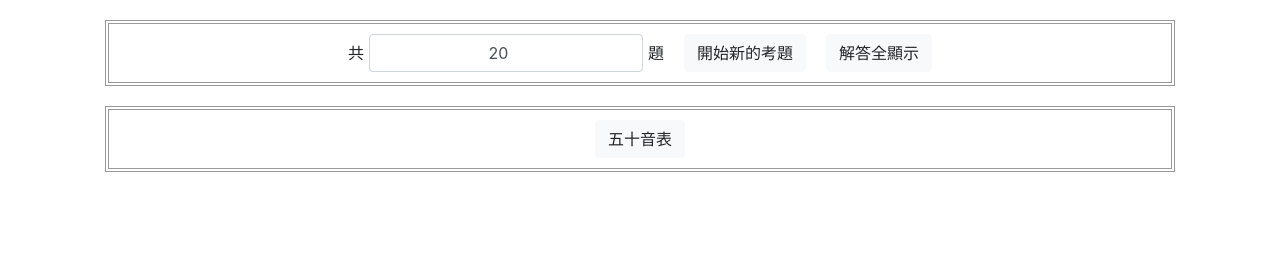
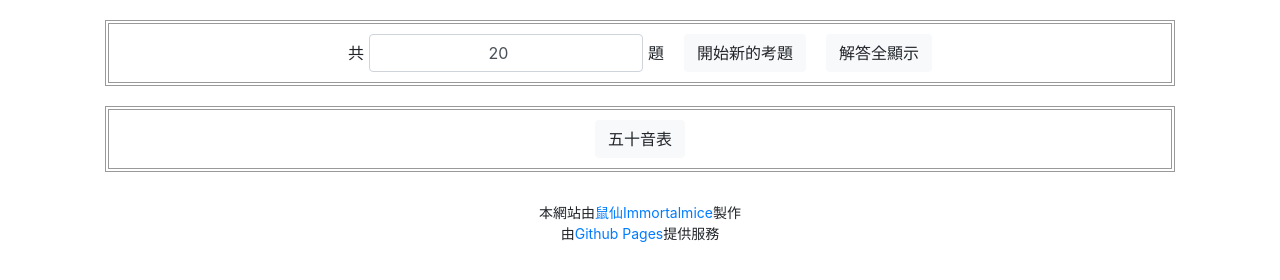
Before and after one commit to emu-rabbit/50-Hiragana-Test, a plain HTML site: page index.html in a window 1280 px wide. Drawn offline with nearby package versions, Linux system fonts and the light colour scheme.

Commit message:
Feat: Add author section

```diff
--- a/index.html
+++ b/index.html
@@ -48,11 +48,22 @@
 					</tr>
 				</table>
 			</div>
+			<div id="author" class="container text-center">
+				<p>本網站由<a href="https://github.com/immortalmice/50-Hiragana-Test" target="_blank">鼠仙Immortalmice</a>製作</p>
+				<p>由<a href="https://pages.github.com/" target="_blank">Github Pages</a>提供服務</p>
+			</div>
 		</div>
 	</div>
 	<style type="text/css">
 		*{
 			text-align: center;
+		}
+		#author p{
+			margin: 0px;
+			font-size: 14px;
+		}
+		#author{
+			margin-top: 30px;
 		}
 	</style>
 	<script type="text/javascript">
```
